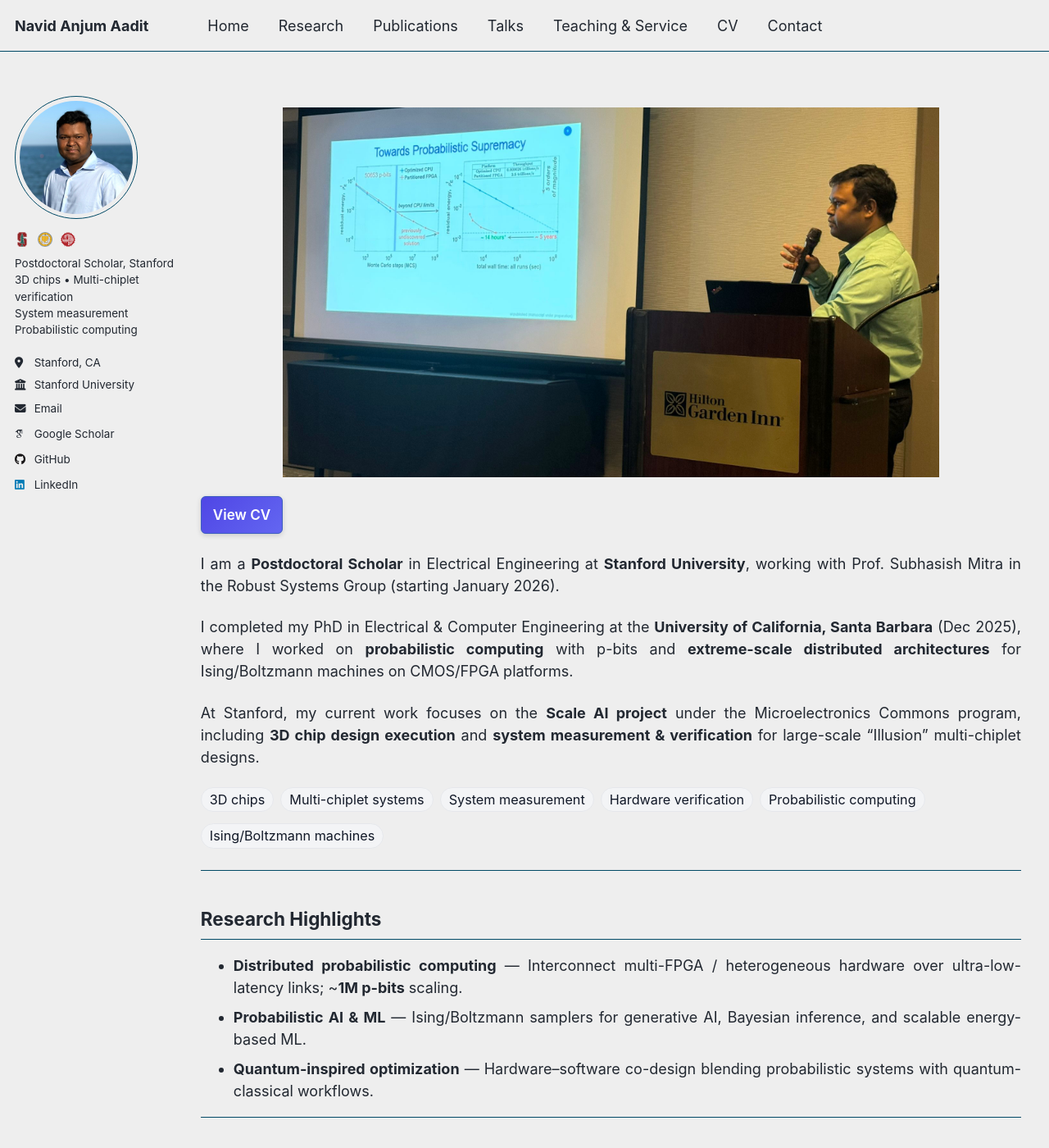
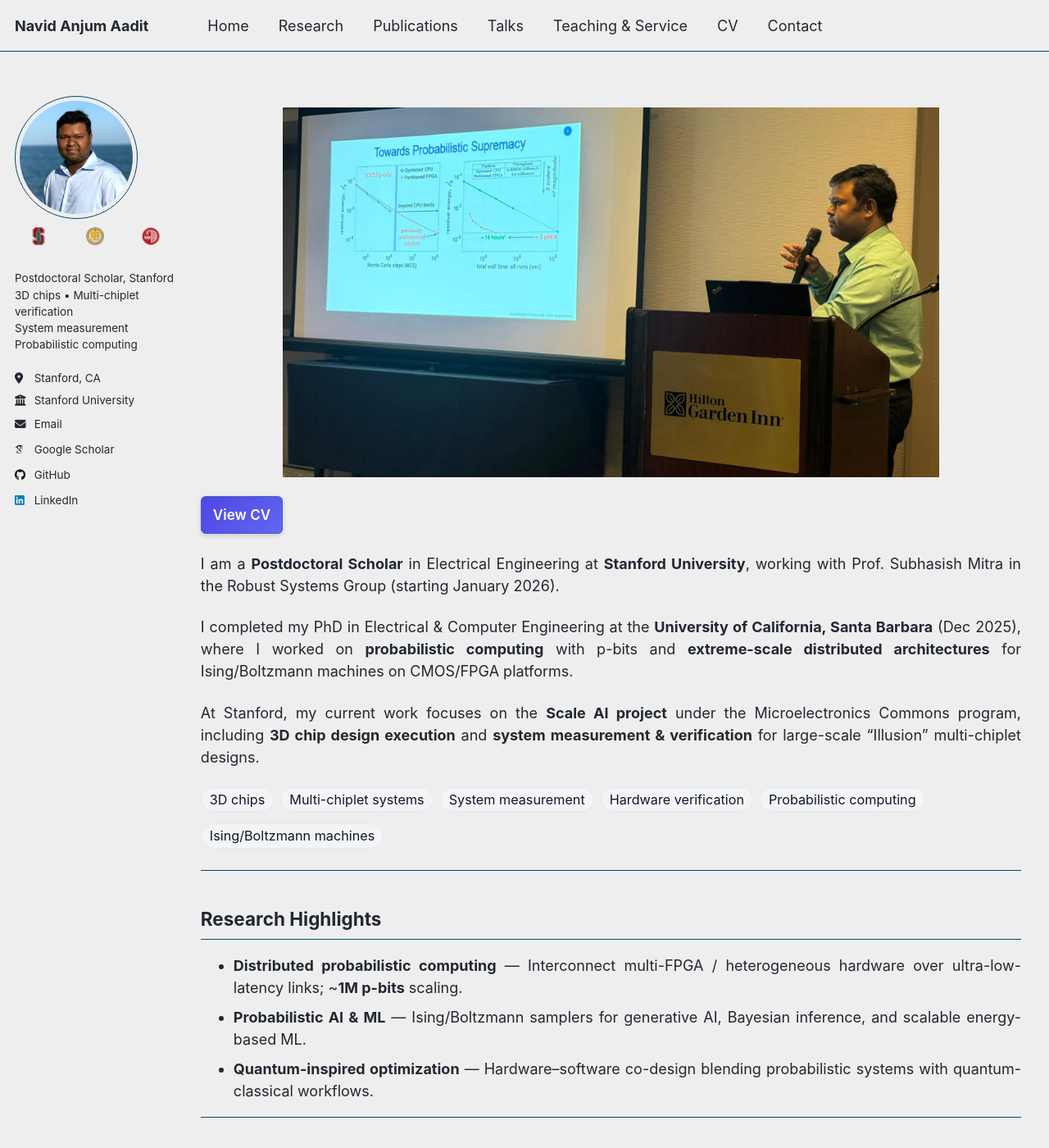
Before and after one commit to navidaadit/navidaadit.github.io, a Jekyll site: the page built from _pages/about.md, in a window 1280 px wide and 1400 px high. Shown: the whole window at 82% size. Built offline with Jekyll 4.4.1, drawn with Linux system fonts in a browser that asks for light colours; some web fonts are replaced.

Commit message:
Refactor affiliation logos styling in custom.scss

```diff
--- a/_sass/_custom.scss
+++ b/_sass/_custom.scss
@@ -50,22 +50,22 @@
   .author__content p, .author__bio { text-align:left !important; }
 }
 
-/* ---------- Sidebar affiliation logos (safe inside <p>) ---------- */
+/* --- Affiliation logos (under headshot) --- */
 .affil-logos{
-  display: inline-flex;
+  display: flex;
+  justify-content: center;   /* centers under the avatar */
   align-items: center;
-  justify-content: flex-start;
   gap: 10px;
-  margin: 6px 0 10px 0;
-  padding: 0;
+  margin: 10px 0 10px 0;
 }
+
 .affil-logo{
-  width: 18px;
-  height: 18px;
+  width: 22px;
+  height: 22px;
   object-fit: contain;
-  display: block;
-  opacity: 0.95;
+  display: inline-block;
 }
+
 
 /* Remove any built-in hero from the theme */
 .page__hero,
```
